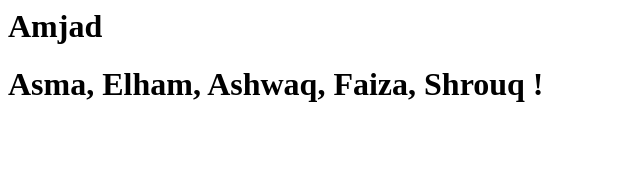
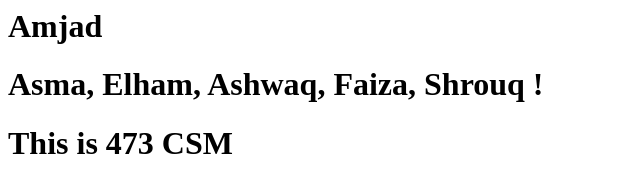
Before and after one commit to atheeraa/test473, a plain HTML site: page index.html in a window 1280 px wide. Shown: the whole page, without its empty margins (0-640 px from the left). Drawn offline with Linux system fonts and the light colour scheme.

Commit message:
Update index.html
edit HTML file

```diff
--- a/index.html
+++ b/index.html
@@ -4,7 +4,7 @@
 <h1> Amjad  </h1>
 
 <h1> Asma, Elham, Ashwaq, Faiza, Shrouq  !</h1>
-
+        <h1> This is 473 CSM </h1>
 
     </body>
 </html>
```
